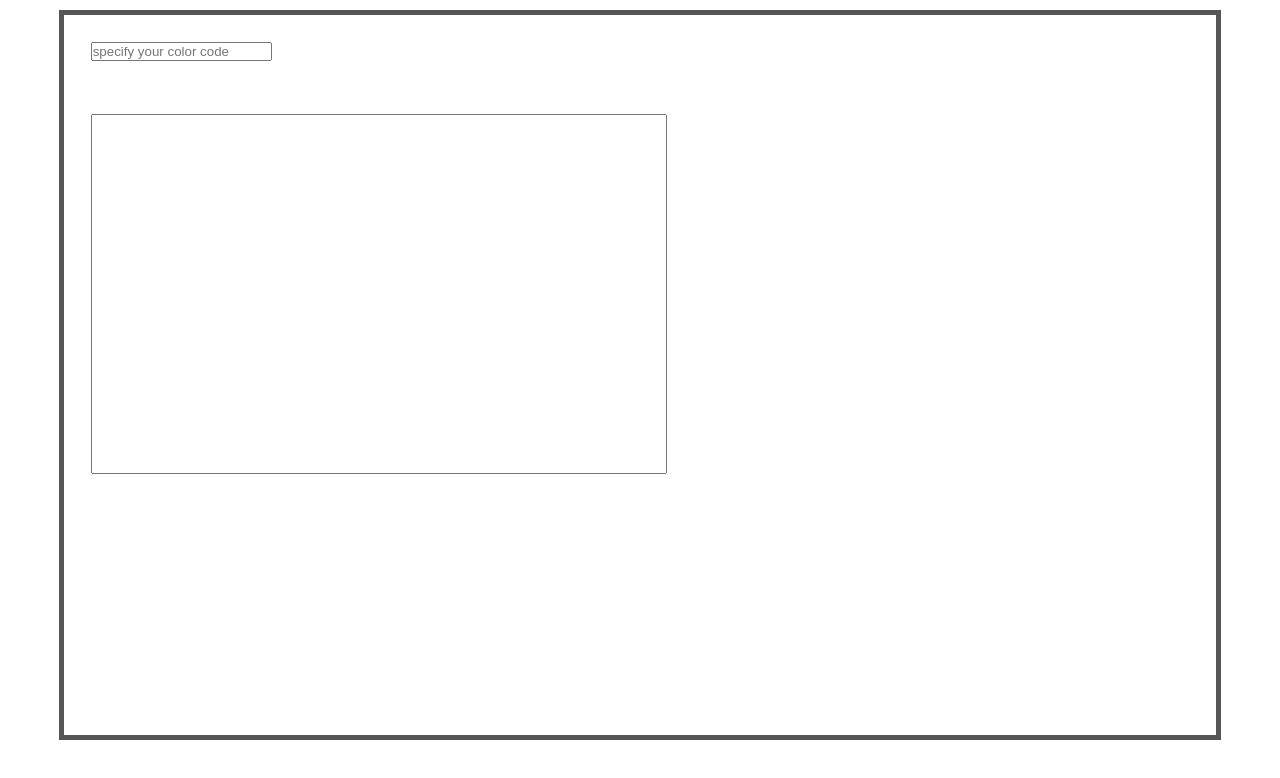
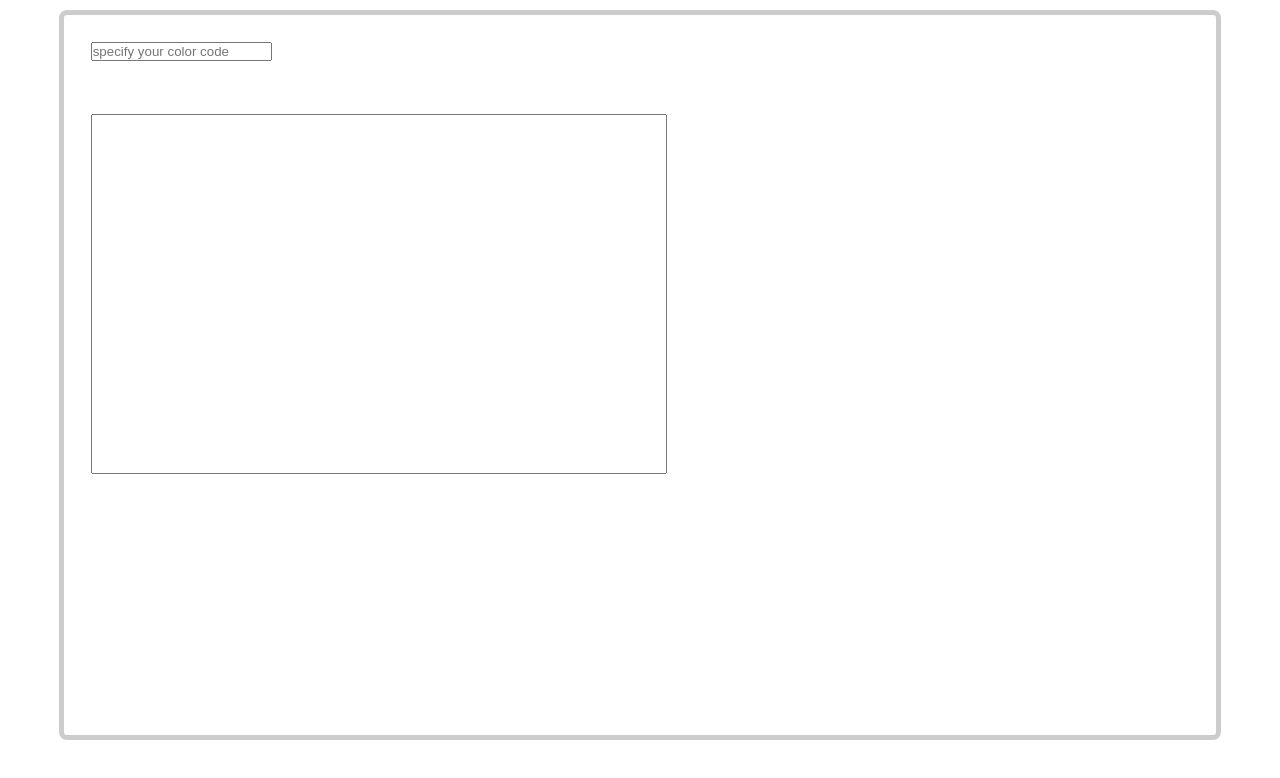
Before and after one commit to sunihope/hexcolor, a plain HTML site: page index.html in a window 1280 px wide. Drawn offline with Linux system fonts and the light colour scheme.

Commit message:
Deleted whitespaces

```diff
--- a/style.css
+++ b/style.css
@@ -5,15 +5,15 @@
 
 #colorcode {
   margin: 2em 2em;
-
 }
 
 main {
   position: relative;
-  border: 5px solid #555;
+  border: 5px solid #ccc;
   width: 90%;
   height: 90%;
   margin: 10px auto;
+  border-radius: 0.5rem;
 }
 
 #color {
@@ -31,6 +31,4 @@ button {
   width:10em;
   height: auto;
   font-size: 1rem;
-
-
-  }
+}
```
